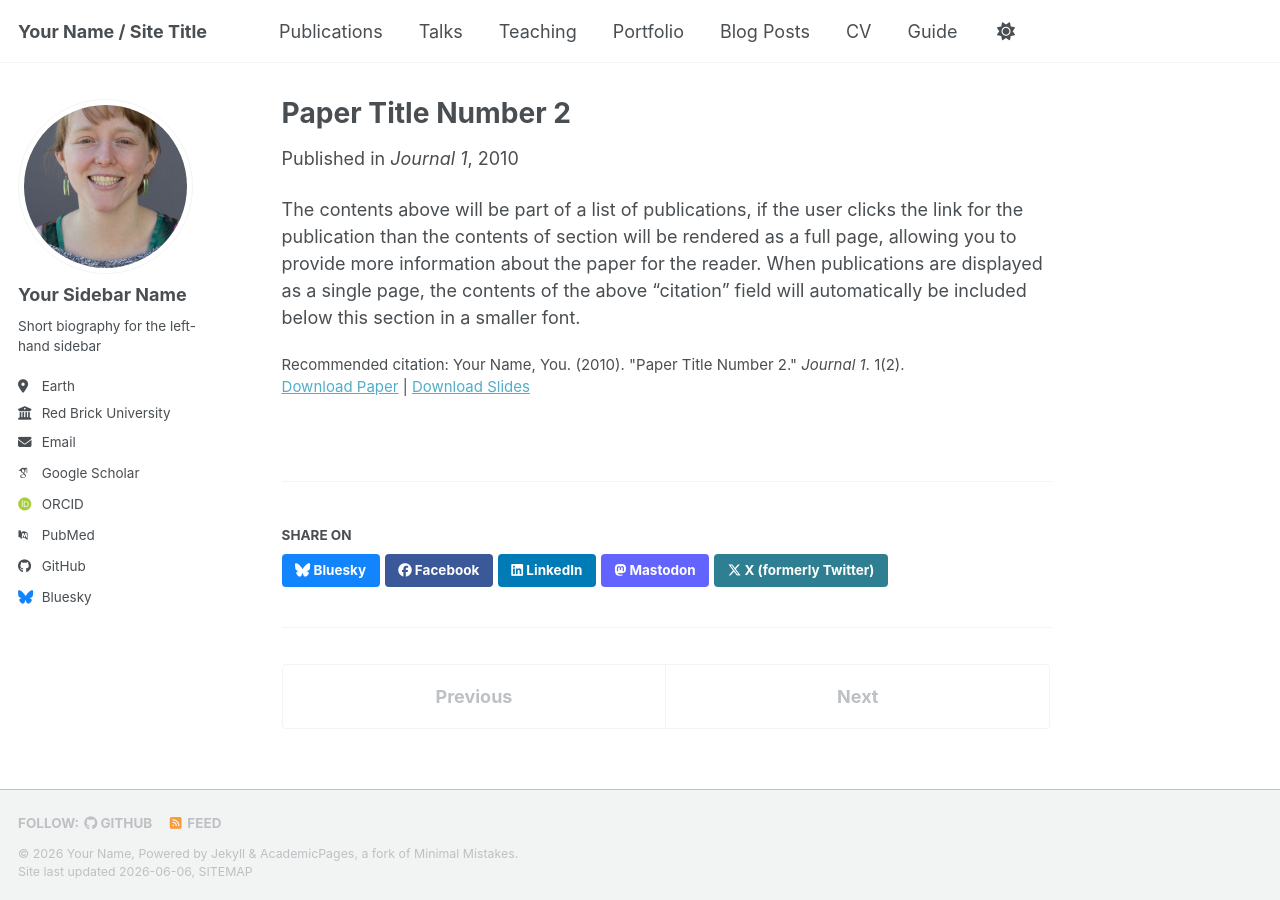
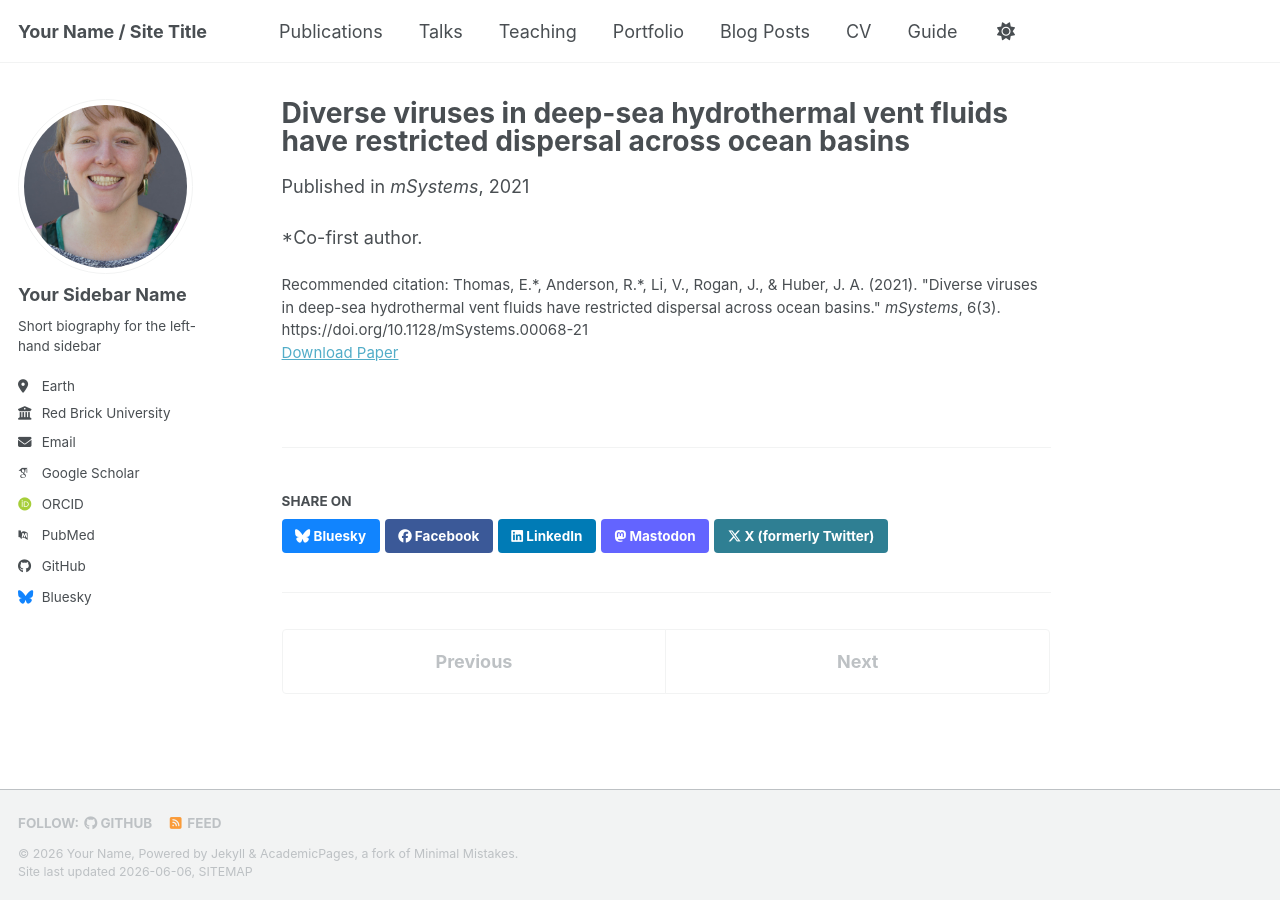
Before and after one commit to elainathomas/ElainaThomas.github.io, a Jekyll site: the page built from _publications/2010-10-01-paper-title-number-2.md, in a window 1280 px wide. Built offline with Jekyll 4.4.1, drawn with Linux system fonts in a browser that asks for light colours; some web fonts are replaced; a script bundle is joined from its source files by our own code; library files that are not in the unit come from our copies.

Commit message:
Update 2010-10-01-paper-title-number-2.md

```diff
--- a/_publications/2010-10-01-paper-title-number-2.md
+++ b/_publications/2010-10-01-paper-title-number-2.md
@@ -1,14 +1,11 @@
 ---
-title: "Paper Title Number 2"
+title: "Diverse viruses in deep-sea hydrothermal vent fluids have restricted dispersal across ocean basins"
 collection: publications
 category: manuscripts
-permalink: /publication/2010-10-01-paper-title-number-2
-excerpt: 'This paper is about the number 2. The number 3 is left for future work.'
-date: 2010-10-01
-venue: 'Journal 1'
-slidesurl: 'https://academicpages.github.io/files/slides2.pdf'
-paperurl: 'https://academicpages.github.io/files/paper2.pdf'
-citation: 'Your Name, You. (2010). &quot;Paper Title Number 2.&quot; <i>Journal 1</i>. 1(2).'
+permalink: /publication/2021-01-01-diverse-viruses-in-deep-sea-hydrothermal-vent-fluids
+date: 2021-01-01
+venue: "mSystems"
+paperurl: "https://doi.org/10.1128/mSystems.00068-21"
+citation: "Thomas, E.*, Anderson, R.*, Li, V., Rogan, J., & Huber, J. A. (2021). \"Diverse viruses in deep-sea hydrothermal vent fluids have restricted dispersal across ocean basins.\" <i>mSystems</i>, 6(3). https://doi.org/10.1128/mSystems.00068-21"
 ---
-
-The contents above will be part of a list of publications, if the user clicks the link for the publication than the contents of section will be rendered as a full page, allowing you to provide more information about the paper for the reader. When publications are displayed as a single page, the contents of the above "citation" field will automatically be included below this section in a smaller font.
+*Co-first author.
```
